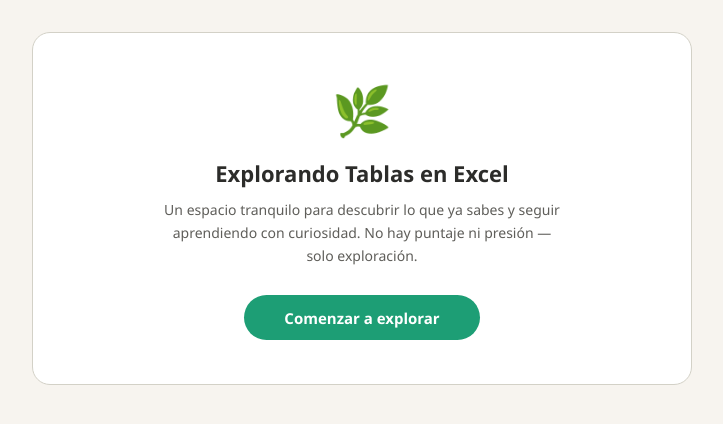
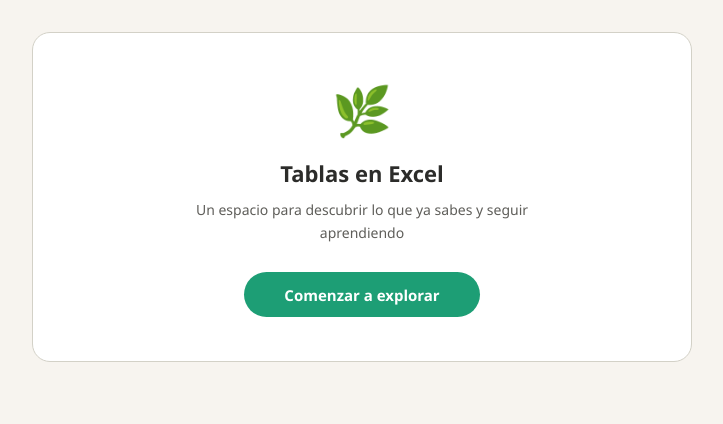
Before and after one commit to clownyzotz/Estaci-n-An-lisis, a plain HTML site: page index.html in a window 1280 px wide. Shown: the whole page, without its empty margins (278-1001 px from the left). Drawn offline with Linux system fonts and the light colour scheme.

Commit message:
Update index.html

```diff
--- a/index.html
+++ b/index.html
@@ -313,17 +313,16 @@
   <!-- Splash -->
   <div class="splash" id="splash">
     <div class="splash-icon">🌿</div>
-    <div class="splash-title">Explorando Tablas en Excel</div>
+    <div class="splash-title"> Tablas en Excel </div>
     <div class="splash-sub">
-      Un espacio tranquilo para descubrir lo que ya sabes y seguir aprendiendo con curiosidad.
-      No hay puntaje ni presión — solo exploración.
+      Un espacio para descubrir lo que ya sabes y seguir aprendiendo
     </div>
     <button class="start-btn" onclick="startGame()">Comenzar a explorar</button>
   </div>
 
   <!-- Top bar (oculta al inicio) -->
   <div class="top-bar" id="top-bar" style="display:none;">
-    <span class="game-title">🌱 Tablas en Excel</span>
+    <span class="game-title"> Tablas en Excel</span>
     <div class="progress-track"><div class="progress-fill" id="progress-fill" style="width:0%"></div></div>
     <span class="q-counter" id="q-counter">1 de 8</span>
   </div>
```
